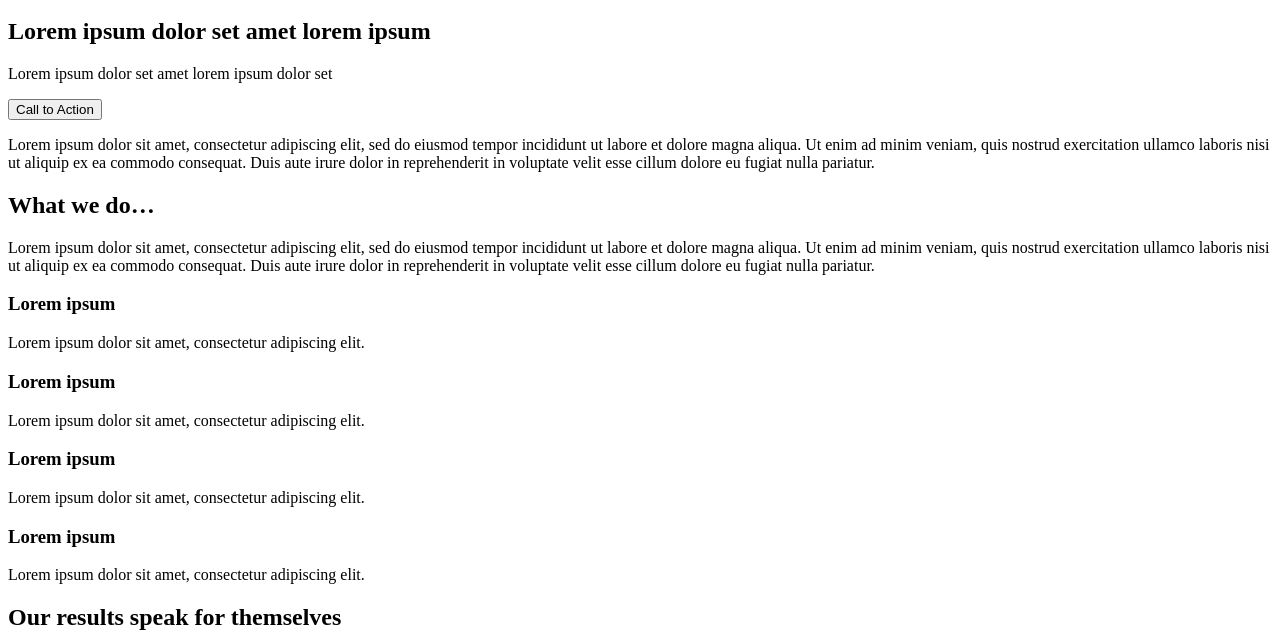
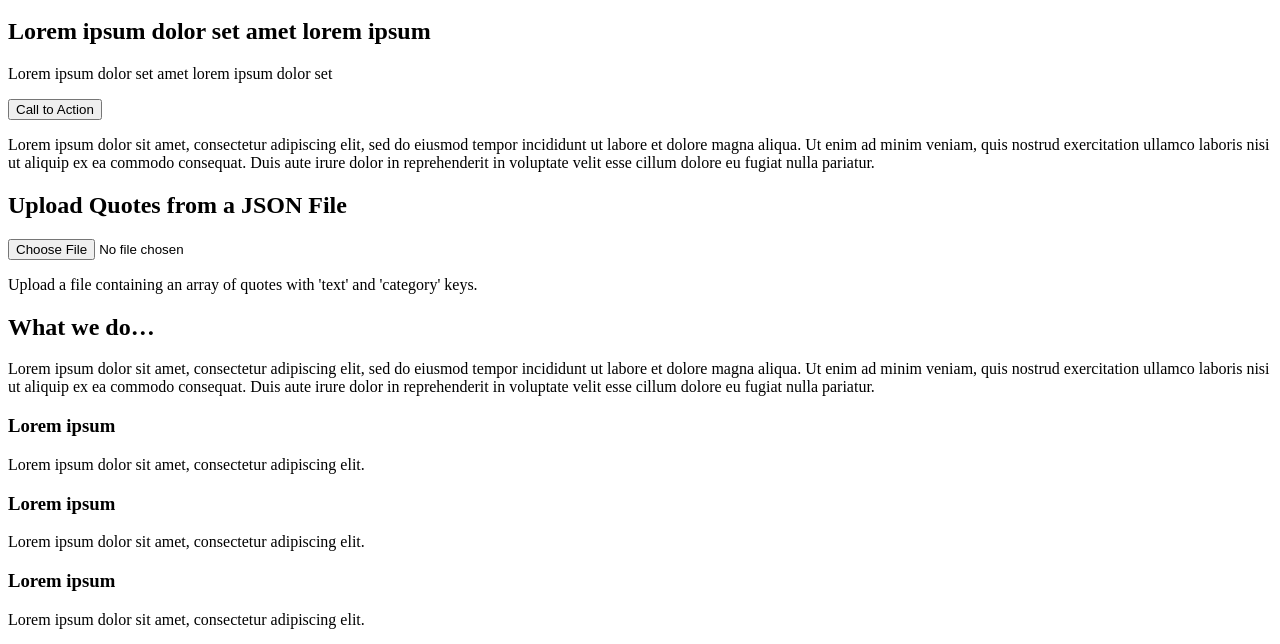
Before and after one commit to bini-77/alx_fe_javascript, a plain HTML site: page dom-manipulation/index.html in a window 1280 px wide. Shown: the part 98-742 px from the top of the page. Drawn offline with Linux system fonts and the light colour scheme.

Commit message:
new JSon file add

```diff
--- a/dom-manipulation/index.html
+++ b/dom-manipulation/index.html
@@ -42,6 +42,14 @@
         voluptate velit esse cillum dolore eu fugiat nulla pariatur.
       </p>
     </section>
+<div class="container">
+    <h2>Upload Quotes from a JSON File</h2>
+    <input type="file" id="json-file-input" accept=".json">
+    <p>Upload a file containing an array of quotes with 'text' and 'category' keys.</p>
+</div>
+
+
+
   </div>
   <!-- ======= WHAT WE DO ======-->
   <section class="what-we-do">
```
